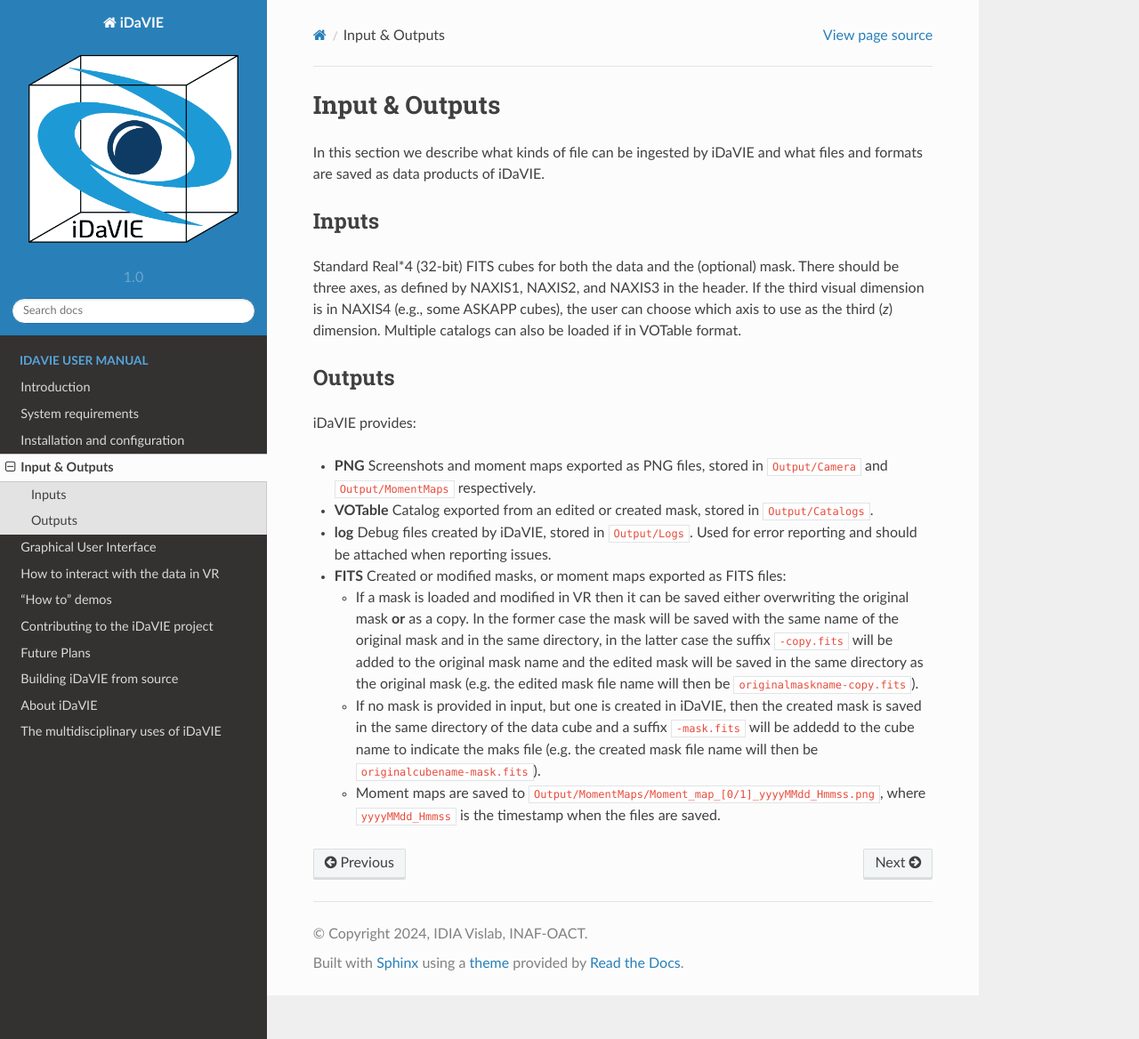
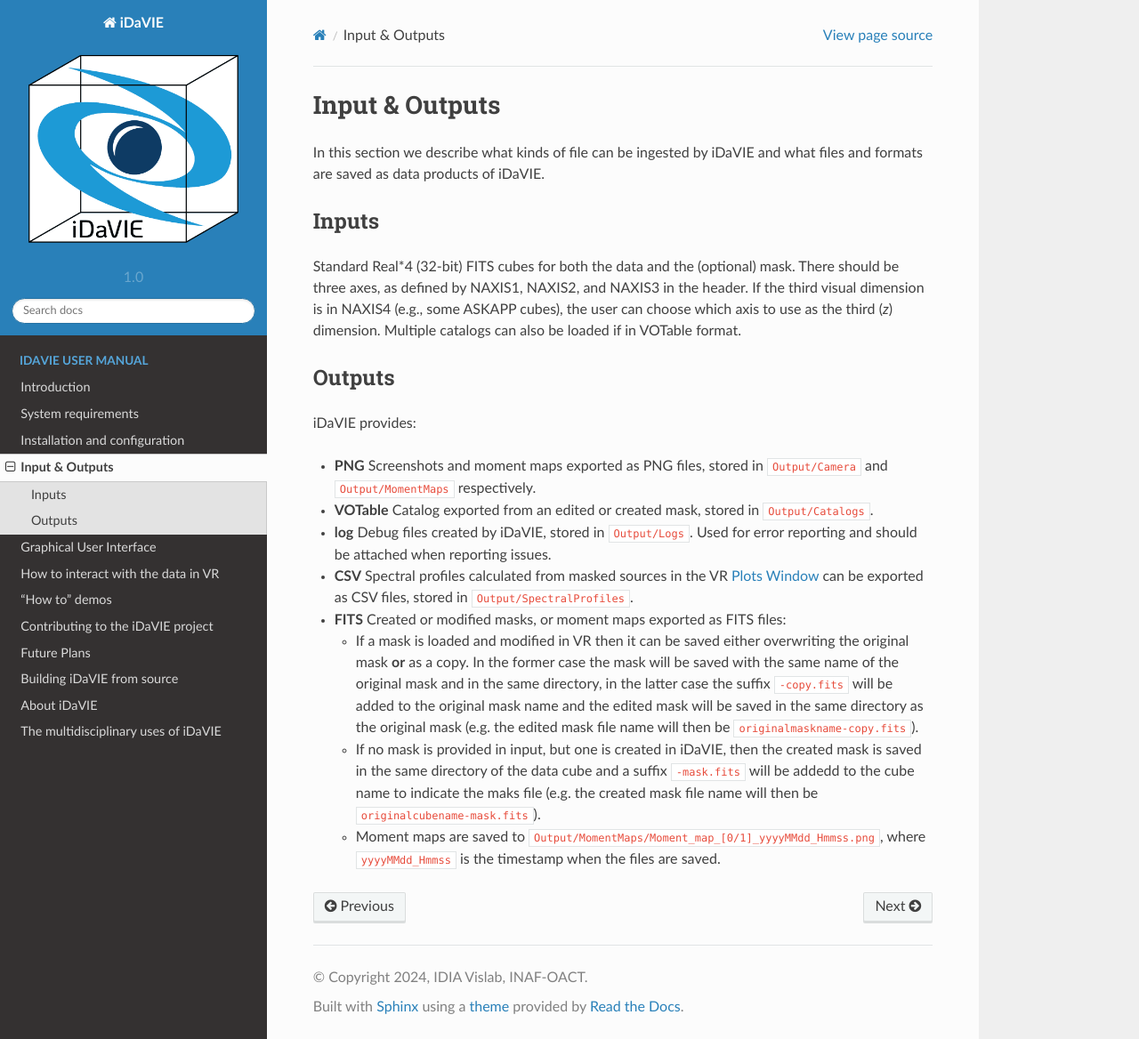
Before and after one commit to vdhulst/idavie_docs, a Sphinx documentation site: the page built from docs/source/inputs_outputs.rst, in a window 1280 px wide and 1168 px high. Shown: the whole window at 89% size. Built offline with Sphinx 7.4.7 and the Read the Docs theme 2.0.0, drawn with Linux system fonts in a browser that asks for light colours.

Commit message:
Added info on csv outputs

```diff
--- a/docs/source/future.rst
+++ b/docs/source/future.rst
@@ -1,6 +1,8 @@
 .. _future:
+
 Future Plans
 ============
+
 While iDaVIE has many useful features already, there are still many features that would be of significant use to scientists. We have a roadmap that we will continue to direct iDaVIE's development along, and provide an overview of our future plans.
 
 In the **short** term, we list features that we are actively working on and will be included in the next major release. This is not an exhaustive list and will be added to as development progresses. **Medium**-term goals are major feature additions that will require several weeks to months of dedicated development, with an initial idea or prototype already available. **Long**-term plans are major features that are dreams still, with no concrete plans on how to implement them yet.
--- a/docs/source/gui.rst
+++ b/docs/source/gui.rst
@@ -238,6 +238,8 @@
 11) Set the steps of the moment map threshold adjustment. When the user adjusts the custom threshold for the moment maps in the Plots menu, this number will be the step size.
 12) Open the keypad to input a custom moment map threshold step size (see Keypad below).
 
+.. _plots:
+
 Plots Window
 ^^^^^^^^^^^^
 
@@ -293,9 +295,9 @@
 2) Use the scroll buttons to view more voice commands. The list can also be scrolled by moving the thumbstick up and down while the laser pointer is hovering over the list.
 
 Colourmap Winow
-^^^^^^^^^^^^^^
+^^^^^^^^^^^^^^^
 
-The Colourmap window displays the available colour maps that the user can apply to the cube.
+The Colourmap window displays the available colour maps that the user can apply to the cube. iDaVIE makes use of the colourmaps available in the matplotlib Python library. See the `matplotlib documentation <https://matplotlib.org/2.2.4/gallery/color/colormap_reference.html>`_ for more information on the available colour maps.
 
 
 .. raw:: html
--- a/docs/source/inputs_outputs.rst
+++ b/docs/source/inputs_outputs.rst
@@ -15,6 +15,7 @@
 * **PNG** Screenshots and moment maps exported as PNG files, stored in :literal:`Output/Camera` and :literal:`Output/MomentMaps` respectively.
 * **VOTable** Catalog exported from an edited or created mask, stored in :literal:`Output/Catalogs`.
 * **log** Debug files created by iDaVIE, stored in :literal:`Output/Logs`. Used for error reporting and should be attached when reporting issues.
+* **CSV** Spectral profiles calculated from masked sources in the VR :ref:`plots` can be exported as CSV files, stored in :literal:`Output/SpectralProfiles`.
 * **FITS** Created or modified masks, or moment maps exported as FITS files:
 
   * If a mask is loaded and modified in VR then it can be saved either overwriting the original mask **or**  as a copy. In the former case the mask will be saved with the same name of the original mask and in the same directory, in the latter case the suffix :literal:`-copy.fits` will be added to the original mask name and the edited mask will be saved in the same directory as the original mask (e.g. the edited mask file name will then be :literal:`originalmaskname-copy.fits`).
```
